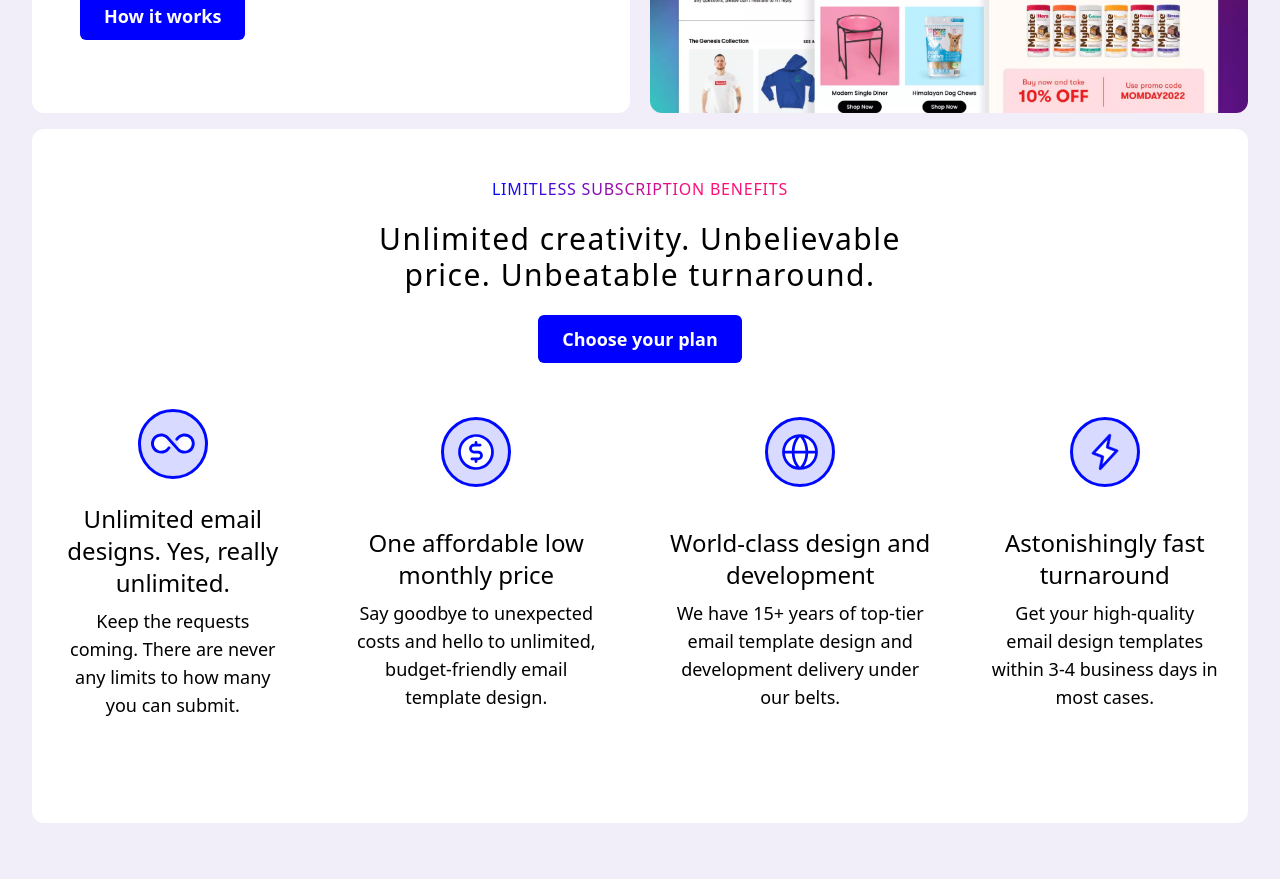
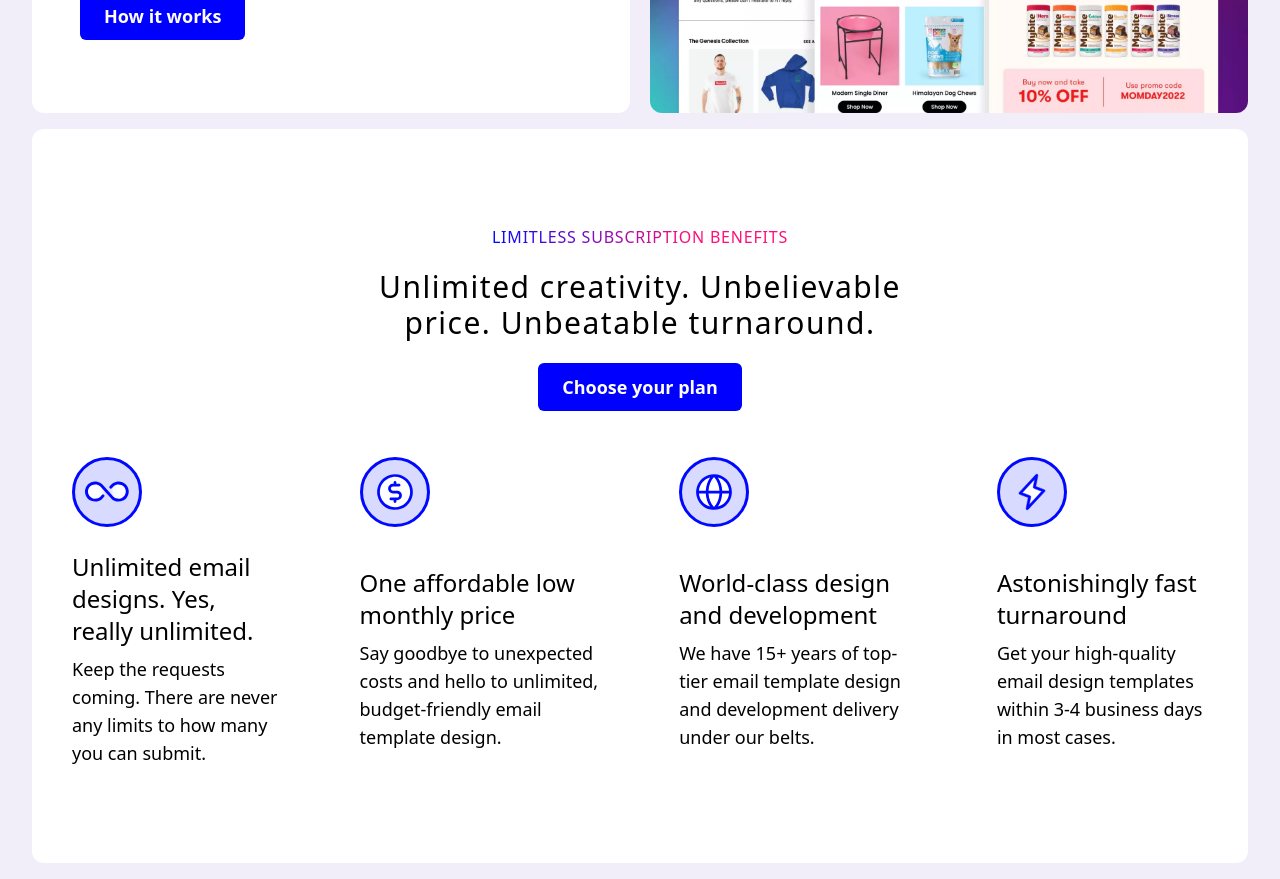
Before and after one commit to samsonc89/limitless, a React (Vite) app: page / in a window 1280 px wide. Shown: the part 1340-2219 px from the top of the page. Before the commit the page ends 2179 px from the top, so only its background shows below. Built offline with nearby package versions, Linux system fonts and the light colour scheme.

Commit message:
Fix spacing for benefits cards on large screens

```diff
--- a/src/components/Benefits.jsx
+++ b/src/components/Benefits.jsx
@@ -28,7 +28,7 @@ export const Benefits = () => {
   ]
 
   return (
-    <section className="container rounded-xl bg-white py-12 text-center ">
+    <section className="container rounded-xl bg-white py-12 text-center xl:py-24">
       <p className="text-gradient mx-auto mb-5 block w-fit tracking-wider ">
         LIMITLESS SUBSCRIPTION BENEFITS
       </p>
@@ -43,12 +43,14 @@ export const Benefits = () => {
           return (
             <div
               key={i}
-              className="my-14 grid grid-cols-1 place-items-center gap-6"
+              className="mb-10 mt-14 grid grid-cols-1 place-items-center gap-6 xl:mb-0 xl:place-items-start xl:px-10 xl:text-start"
             >
               <img src={item.icon} />
               <div>
-                <h3 className="mb-2 px-5 text-2xl">{item.heading}</h3>
-                <p className="mx-auto w-4/5 text-lg font-light">{item.text}</p>
+                <h3 className="mb-2 px-5 text-2xl xl:p-0">{item.heading}</h3>
+                <p className="mx-auto w-4/5 text-lg font-light xl:w-full">
+                  {item.text}
+                </p>
               </div>
             </div>
           )
```
